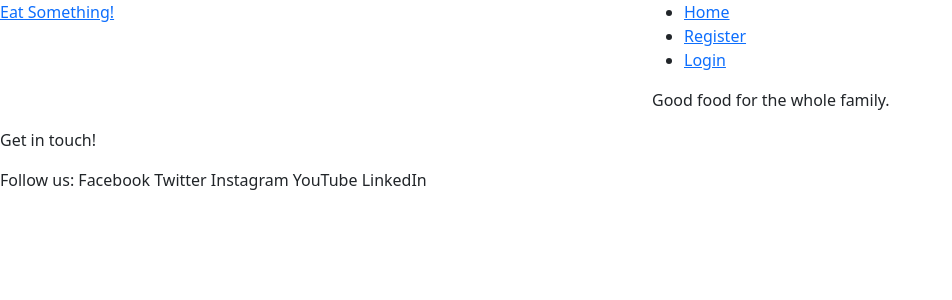
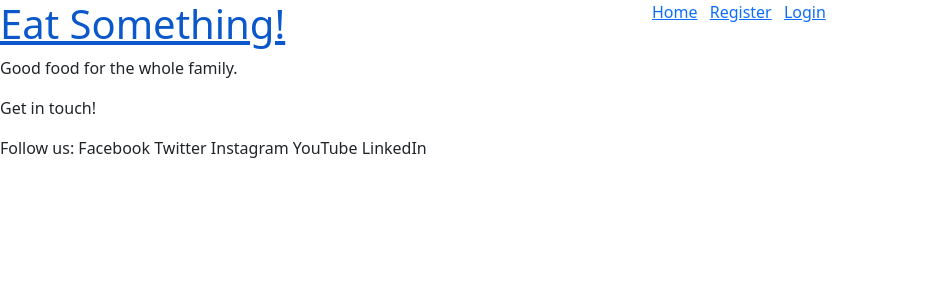
Before and after one commit to robindavidgames/ci-project04, a Django app: page / in a window 1280 px wide. Shown: the top 300 px of the page, without its empty margins (0-952 px from the left). Run offline with Django 3.2, Linux system fonts and the light colour scheme; data that the repository does not hold is empty.

Commit message:
Remove excess comments. Style nav and header.

```diff
--- a/templates/base.html
+++ b/templates/base.html
@@ -3,7 +3,6 @@
 <!-- Based loosly on the I Think Therefore I Blog template -->
 
 <!DOCTYPE html>
-<!-- <html class="h-100"> -->
 <html lang="en">
 
 <head>
@@ -13,23 +12,10 @@
     <meta name="description" content="Eat Something!">
     <meta name="keywords" content="Eat something recipes cooking">
     <meta name="author" content="Robin David">
-    <!-- <link rel="stylesheet" href="static/css/style.css"> -->
     <!-- Bootstrap CSS sheet -->
     <link href="https://cdn.jsdelivr.net/npm/bootstrap@5.1.3/dist/css/bootstrap.min.css" rel="stylesheet" integrity="sha384-1BmE4kWBq78iYhFldvKuhfTAU6auU8tT94WrHftjDbrCEXSU1oBoqyl2QvZ6jIW3" crossorigin="anonymous">
     <link rel="stylesheet" href="{% static 'css/style.css' %}">
     <link rel='shortcut icon' type='image/x-icon' href='favicon.ico' />
-
-    <!-- <link rel="preconnect" href="https://fonts.gstatic.com">
-    <link href="https://fonts.googleapis.com/css2?family=Roboto:wght@300&display=swap" rel="stylesheet">
-    <link href="https://fonts.googleapis.com/css2?family=Lato:wght@300;700&display=swap" rel="stylesheet">
-    <link rel="stylesheet" href="https://cdnjs.cloudflare.com/ajax/libs/font-awesome/5.15.3/css/all.min.css">
-    <link href="https://cdn.jsdelivr.net/npm/bootstrap@5.0.1/dist/css/bootstrap.min.css" rel="stylesheet"
-        integrity="sha384-+0n0xVW2eSR5OomGNYDnhzAbDsOXxcvSN1TPprVMTNDbiYZCxYbOOl7+AMvyTG2x" crossorigin="anonymous">
-    <script src="https://cdn.jsdelivr.net/npm/bootstrap@5.0.1/dist/js/bootstrap.bundle.min.js"
-        integrity="sha384-gtEjrD/SeCtmISkJkNUaaKMoLD0//ElJ19smozuHV6z3Iehds+3Ulb9Bn9Plx0x4" crossorigin="anonymous">
-    </script>
-    <link rel="stylesheet" href="{% static 'css/style.css' %}"> -->
-
 </head>
 
 <body>
@@ -39,39 +25,35 @@
     <nav>
         <div class="row">
             <div class="col">
-            <!-- This is the heading text -->
-            <a href="{% url 'home' %}">Eat Something!</a>
-            <!-- This is the button next to it -->
-            <!-- <button class="navbar-toggler" type="button" data-bs-toggle="collapse" data-bs-target="#navbarText"
-                aria-controls="navbarText" aria-expanded="false" aria-label="Toggle navigation">
-                <span class="navbar-toggler-icon"></span>
-            </button> -->
+                <!-- This is the heading text -->
+                <h1><a href="{% url 'home' %}">Eat Something!</a></h1>
+                <span>
+                    Good food for the whole family.
+                </span>
             </div>
             <div class="col">
-                <ul>
-                    <li>
+                <ul class="list-inline">
+                    <li class="list-inline-item">
                         <a href="{% url 'home' %}">Home</a>
                     </li>
                     {% if user.is_authenticated %}
-                    <li>
+                    <li class="list-inline-item">
                         <a href="{% url 'account_logout' %}">Logout</a>
                     </li>
                     {% else %}
-                    <li>
+                    <li class="list-inline-item">
                         <a href="{% url 'account_signup' %}">Register</a>
                     </li>
-                    <li>
+                    <li class="list-inline-item">
                         <a href="{% url 'account_login' %}">Login</a>
                     </li>
                     {% endif %}
                 </ul>
-                <span>
-                    Good food for the whole family.
-                </span>
             </div>
         </div>
     </nav>
 
+    <!-- Code for alerts from I Think Therefore I Blog -->
     <div class="container">
         <div class="row">
             <div class="col-md-8 offset-md-2">
@@ -86,7 +68,7 @@
         </div>
     </div>
 
-    <main class="flex-shrink-0 main-bg">
+    <main>
         {% block content %}
         <!-- Content Goes here -->
         {% endblock content %}
@@ -105,7 +87,7 @@
         <p>Follow us: Facebook Twitter Instagram YouTube LinkedIn</p>
     </footer>
 
-    <!-- JS to close alerts after 3 seconds -->
+    <!-- JS to close alerts after 3 seconds. From I Think Therefore I Blog -->
     <script>
         setTimeout(function () {
             let messages = document.getElementById("msg");
```
